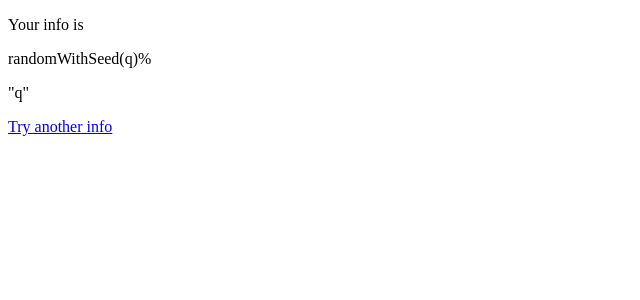
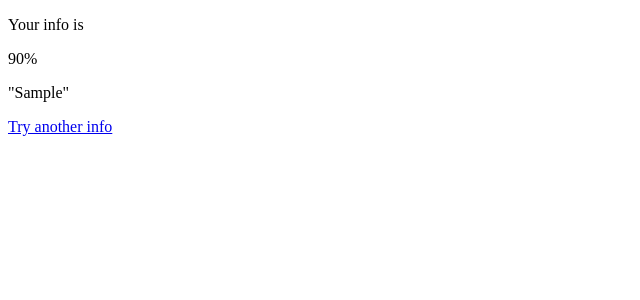
Before and after one commit to toxa16/infometer, a React app: page / in a window 1280 px wide. Both pictures are taken after typing "Sample" into the empty fields and a click on the button "Check". Shown: the top 300 px of the page, without its empty margins (0-640 px from the left). Built offline with nearby package versions, Linux system fonts and the light colour scheme; the HTML template or start-up script is replaced by a standard one.

Commit message:
parsing url query (both server & client side)

```diff
--- a/package.json
+++ b/package.json
@@ -28,6 +28,7 @@
   "dependencies": {
     "@reach/router": "^1.2.1",
     "express": "^4.17.1",
+    "query-string": "^6.8.1",
     "react": "^16.8.6",
     "react-dom": "^16.8.6"
   }
--- a/src/components/ResultPage.js
+++ b/src/components/ResultPage.js
@@ -1,4 +1,5 @@
 import React from 'react';
+import qs from 'query-string';
 
 function randomWithSeed(seedStr) {
   const str = seedStr.toLowerCase();
@@ -13,16 +14,17 @@ function randomWithSeed(seedStr) {
 }
 
 export default function ResultPage(props) {
-  const raw = props.location.search || props.location.pathname;
-  //console.log(raw);
+  const search = props.location.search || props.location.pathname;
+  const params = qs.parseUrl(search);
+  const q = params.query.q;
 
   return (
     <div>
       <p className="h3">Your info is</p>
       <p className="font-weight-bold text-info display-1">
-        { `randomWithSeed(q)` }%
+        { randomWithSeed(q) }%
       </p>
-      <p className="text-muted pb-5">"{ `q` }"</p>
+      <p className="text-muted pb-5">"{ q }"</p>
       <div>
         <a className="text-info" href="/">Try another info</a>
       </div>
```
Also changed, not shown: 1 other file (tests, documents, lock files or other folders).
